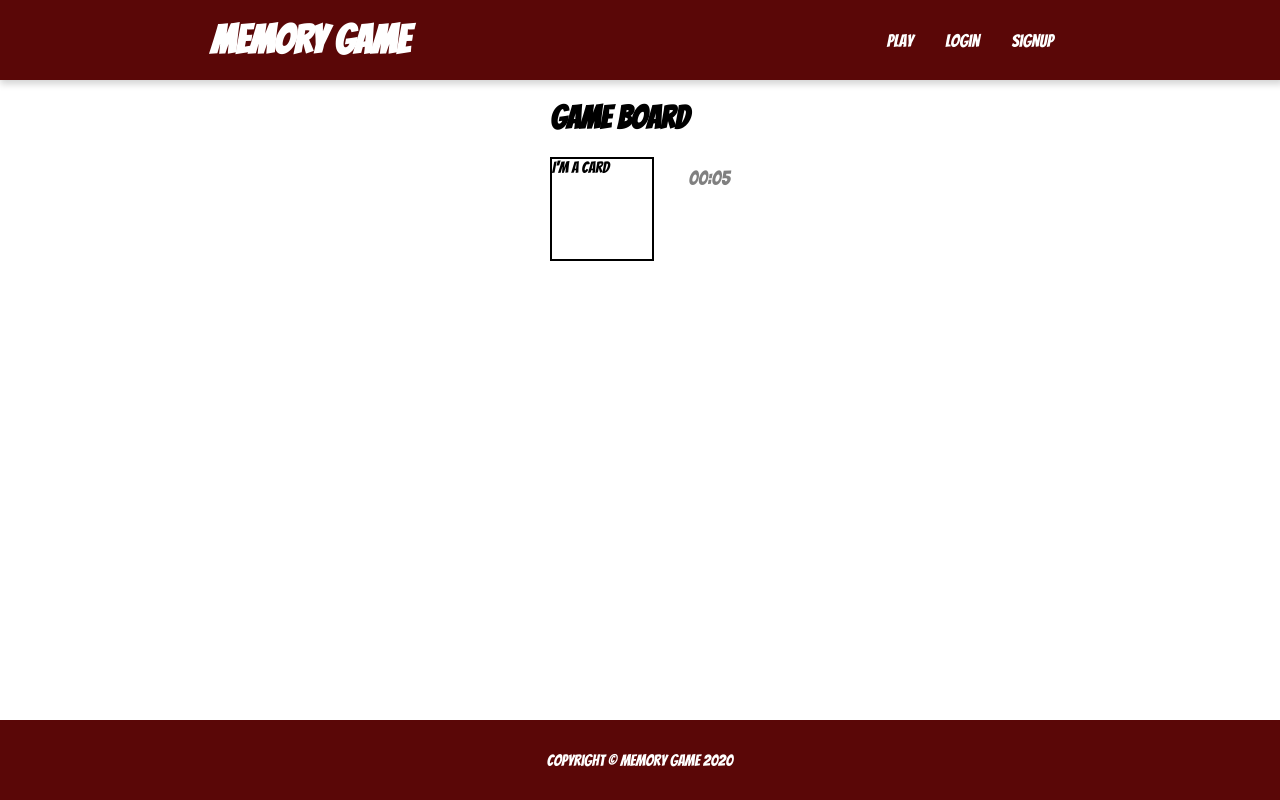
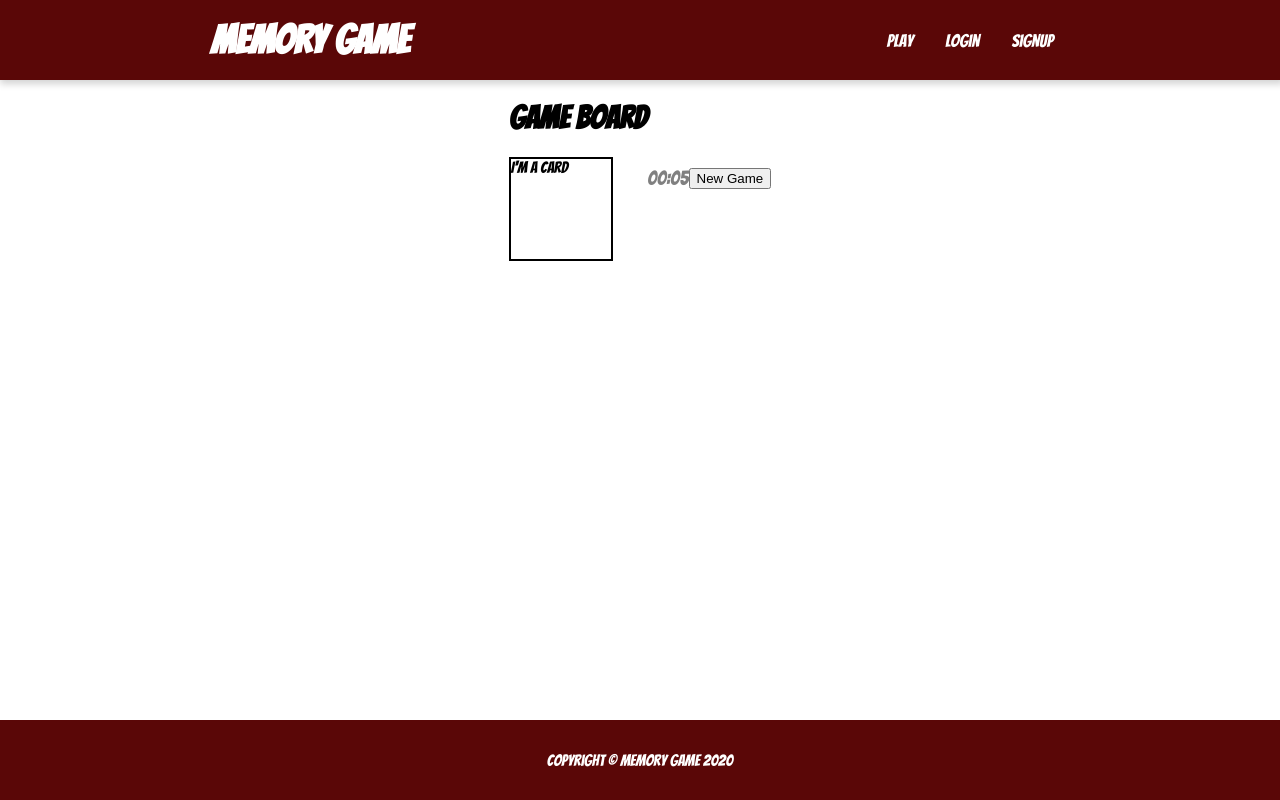
Before and after one commit to pastrychefgamer/react-memory-game, a React (Create React App) app in the folder react-memory-game/: page /game in a window 1280 px wide. Built offline with nearby package versions, Linux system fonts and the light colour scheme; no server answers.

Commit message:
created and integrated not functional

```diff
--- a/react-memory-game/src/App.js
+++ b/react-memory-game/src/App.js
@@ -18,6 +18,10 @@ class App extends Component {
 
   handleTimerUpdate = () => {
     this.setState((curState) => ({elapsedTime: ++curState.elapsedTime}));
+  }
+
+  handleNewGameClick = () => {
+    this.setState(this.state());
   }
 
   handleSignupOrLogin = () => {
@@ -42,6 +46,7 @@ class App extends Component {
               <GamePage
               elapsedTime={this.state.elapsedTime}
               isTiming={this.state.isTiming}
+              handleNewGameClick={this.handleNewGameClick}
               handleTimerUpdate={this.handleTimerUpdate}
               />
             }/>
--- /dev/null
+++ b/react-memory-game/src/components/NewGameButton/NewGameButton.jsx
@@ -0,0 +1,13 @@
+import React from 'react';
+import styles from '../NewGameButton/NewGameButton.module.css';
+
+const NewGameButton = (props) => (
+    <button
+        className={styles.button}
+        onClick={props.handleNewGameClick}
+    >
+        New Game
+    </button>
+);
+
+export default NewGameButton;
--- a/react-memory-game/src/pages/GamePage/GamePage.jsx
+++ b/react-memory-game/src/pages/GamePage/GamePage.jsx
@@ -1,6 +1,9 @@
 import React from 'react';
 import GameBoard from '../.././components/Gameboard/GameBoard';
 import GameTimer from '../../components/GameTimer/GameTimer';
+import NewGameButton from '../../components/NewGameButton/NewGameButton';
+
+
 import styles from './GamePage.module.css';
 
 const GamePage = (props) => {
@@ -12,6 +15,7 @@ const GamePage = (props) => {
                 handleTimerUpdate={props.handleTimerUpdate}
                 isTiming={props.isTiming}
             />
+            <NewGameButton />
         </main>
     )
 }
```
Also changed, not shown: react-memory-game/src/components/NewGameButton/NewGameButton.module.css (added).
